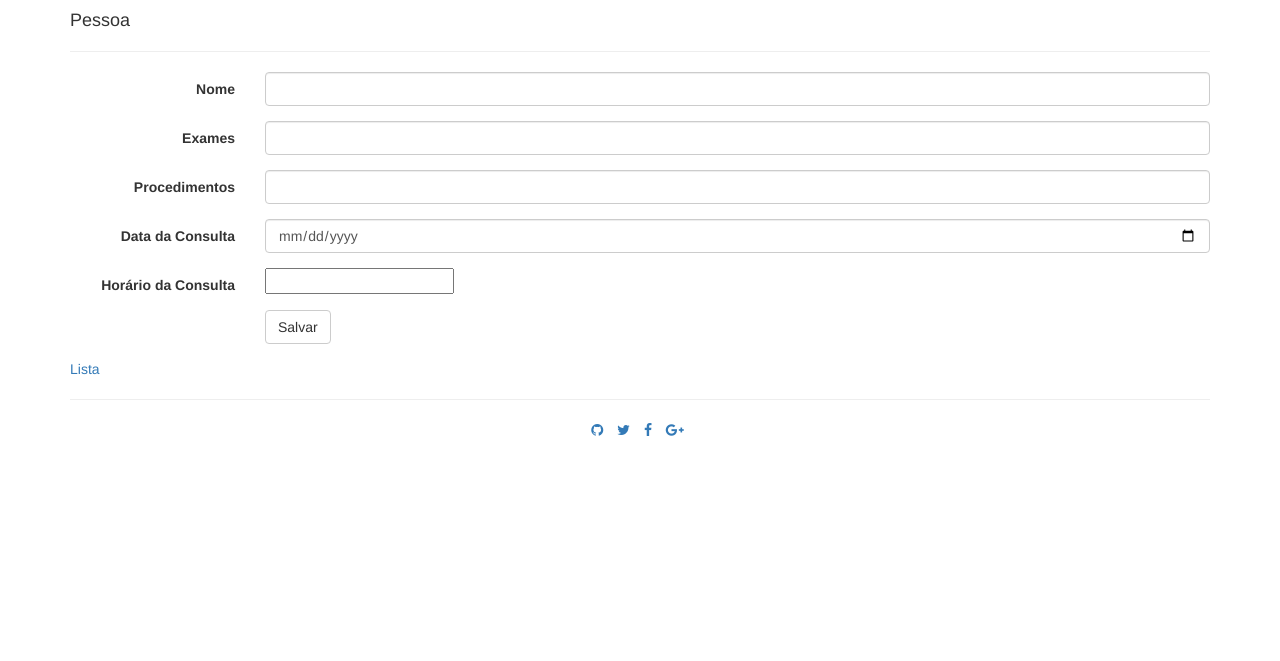
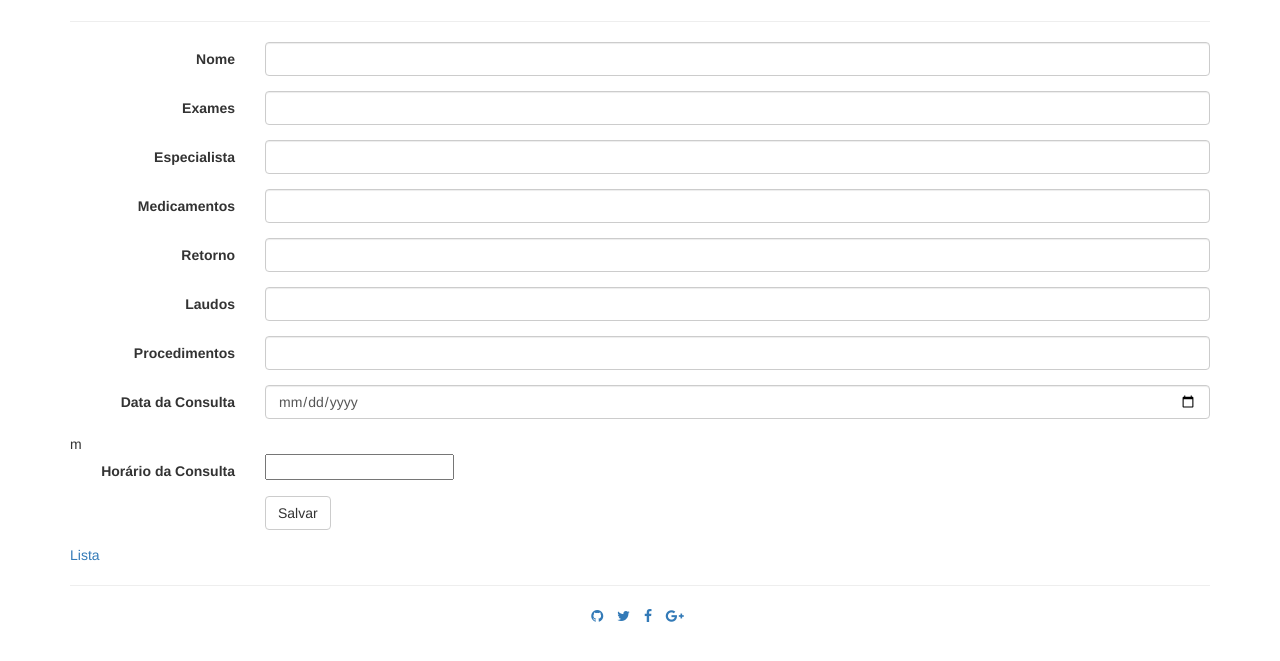
Before and after one commit to ThaisPerez/ProjetoSiteNovo, an ASP.NET MVC app: page /Pessoas/Editar/1 in a window 1280 px wide. Shown: the part 52-713 px from the top of the page. Run offline with ASP.NET Core 8 and stand-ins for ASP.NET MVC 5, Linux system fonts and the light colour scheme; the project's own start-up code is not run, and a stand-in starts its controllers and pages; some libraries are stand-ins or nearby versions.

Commit message:
alterações

```diff
--- a/ProWebSite/Views/Home/Contact.cshtml
+++ b/ProWebSite/Views/Home/Contact.cshtml
@@ -1,5 +1,5 @@
 @{
-    ViewBag.Title = "Contact";
+    ViewBag.Title = "Contato";
 }
 
 
--- a/ProWebSite/Views/Pessoas/Editar.cshtml
+++ b/ProWebSite/Views/Pessoas/Editar.cshtml
@@ -5,7 +5,7 @@
     Layout = "~/Views/Shared/_Layout.cshtml";
 }
 
-<h2>Editar</h2>
+<h2>Editar Prontuário</h2>
 
 
 @using (Html.BeginForm())
@@ -13,7 +13,6 @@
     @Html.AntiForgeryToken()
 
 <div class="form-horizontal">
-        <h4>Pessoa</h4>
     <hr />
     @Html.ValidationSummary(true, "", new { @class = "text-danger" })
     @Html.HiddenFor(model => model.PessoaId)
@@ -33,6 +32,38 @@
             @Html.ValidationMessageFor(model => model.Exames, "", new { @class = "text-danger" })
         </div>
     </div>
+    <div class="form-group">
+        @Html.LabelFor(model => model.Especialista, htmlAttributes: new { @class = "control-label col-md-2" })
+        <div class="col-md-10">
+            @Html.EditorFor(model => model.Especialista, new { htmlAttributes = new { @class = "form-control" } })
+            @Html.ValidationMessageFor(model => model.Especialista, "", new { @class = "text-danger" })
+        </div>
+    </div>
+    <div class="form-group">
+        @Html.LabelFor(model => model.Medicamentos, htmlAttributes: new { @class = "control-label col-md-2" })
+        <div class="col-md-10">
+            @Html.EditorFor(model => model.Medicamentos, new { htmlAttributes = new { @class = "form-control" } })
+            @Html.ValidationMessageFor(model => model.Medicamentos, "", new { @class = "text-danger" })
+        </div>
+    </div>
+    <div class="form-group">
+        @Html.LabelFor(model => model.Retorno, htmlAttributes: new { @class = "control-label col-md-2" })
+        <div class="col-md-10">
+            @Html.EditorFor(model => model.Retorno, new { htmlAttributes = new { @class = "form-control" } })
+            @Html.ValidationMessageFor(model => model.Retorno, "", new { @class = "text-danger" })
+        </div>
+
+
+    </div>
+    <div class="form-group">
+        @Html.LabelFor(model => model.Laudos, htmlAttributes: new { @class = "control-label col-md-2" })
+        <div class="col-md-10">
+            @Html.EditorFor(model => model.Laudos, new { htmlAttributes = new { @class = "form-control" } })
+            @Html.ValidationMessageFor(model => model.Laudos, "", new { @class = "text-danger" })
+        </div>
+    </div>
+
+
 
     <div class="form-group">
         @Html.LabelFor(model => model.Procedimentos, htmlAttributes: new { @class = "control-label col-md-2" })
@@ -48,7 +79,7 @@
             @Html.EditorFor(model => model.Data, new { htmlAttributes = new { @class = "form-control" } })
             @Html.ValidationMessageFor(model => model.Data, "", new { @class = "text-danger" })
         </div>
-        </div>
+    </div>m
 
     <div class="form-group">
         @Html.LabelFor(model => model.Horas, htmlAttributes: new { @class = "control-label col-md-2" })
```
Also changed, not shown: ProWebSite/Models/Pessoa.cs (+14 -0 lines), ProWebSite/Views/Pessoas/Detalhar.cshtml (+10 -1 lines), ProWebSite/Views/Pessoas/Index.cshtml (+10 -0 lines), ProWebSite/Views/Pessoas/Novo.cshtml (+29 -0 lines), ProWebSite/Web.config. Lines whose indentation alone changed are shown as unchanged.
